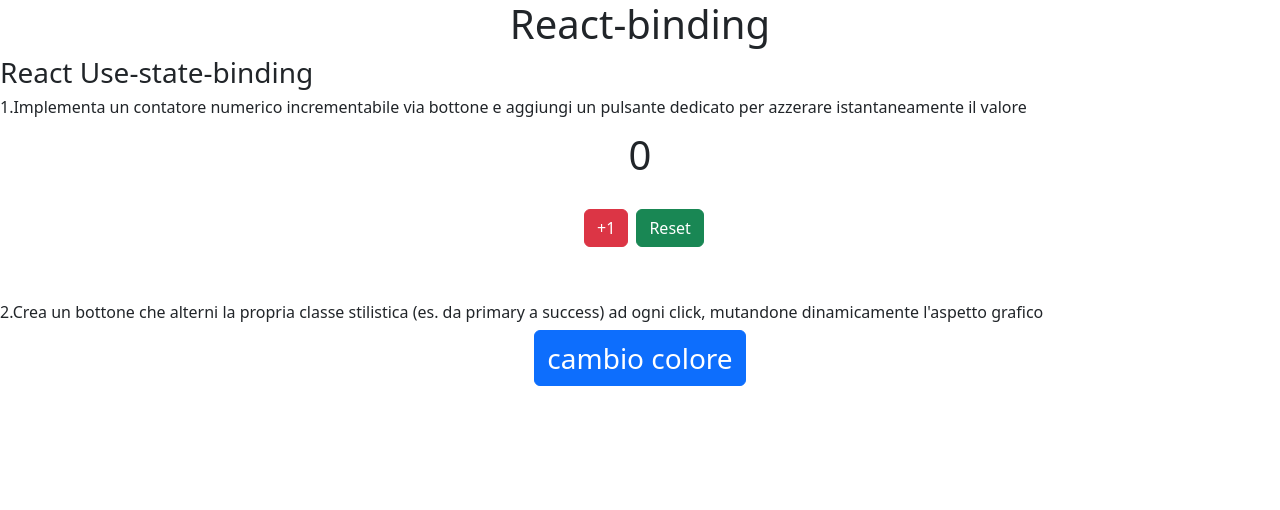
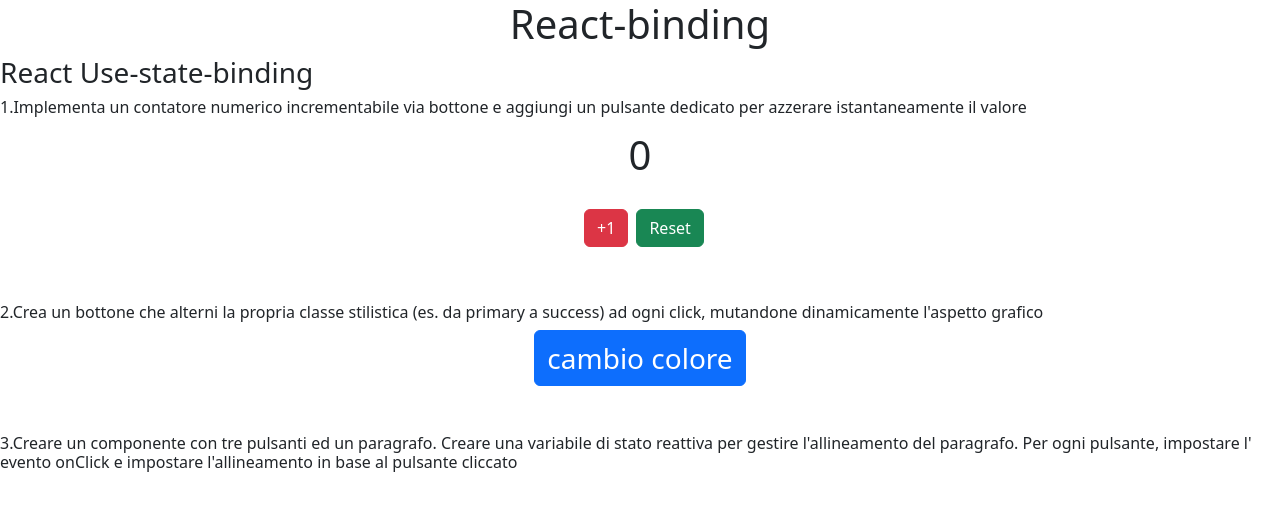
Before and after one commit to amanieltewolde/react-binding, a React (Vite) app: page / in a window 1280 px wide. Shown: the top 510 px of the page. Built offline with nearby package versions, Linux system fonts and the light colour scheme.

Commit message:
use Text.txt to create an export variable

```diff
--- a/src/App.jsx
+++ b/src/App.jsx
@@ -1,5 +1,6 @@
 import Ex1 from "./utilities/React-use-state-binding/Ex1";
 import Ex2 from "./utilities/React-use-state-binding/Ex2";
+import Ex3 from "./utilities/React-use-state-binding/Ex3";
 
 
 
@@ -11,6 +12,7 @@ export default function App() {
       <h3>React Use-state-binding</h3>
       <Ex1 />
       <Ex2 />
+      <Ex3 />
     </>
   )
 }
--- a/src/utilities/React-use-state-binding/Ex1.jsx
+++ b/src/utilities/React-use-state-binding/Ex1.jsx
@@ -1,4 +1,5 @@
 import { useState } from "react"
+import { exList } from "./List-Exercises";
 
 export default function Ex1() {
 
@@ -14,7 +15,7 @@ export default function Ex1() {
 
   return (
     <div>
-      <h6>1.Implementa un contatore numerico incrementabile via bottone e aggiungi un pulsante dedicato per azzerare istantaneamente il valore</h6>
+      <h6>{exList[0].text}</h6>
       <div className="container w-25 text-center">
         <p className="fs-1">{numb}</p>
         <button onClick={() => handleIncrement()} className="btn btn-danger m-2">+1</button>
--- a/src/utilities/React-use-state-binding/Ex2.jsx
+++ b/src/utilities/React-use-state-binding/Ex2.jsx
@@ -1,4 +1,5 @@
 import { useState } from "react"
+import { exList } from "./List-Exercises";
 
 export default function Ex2() {
 
@@ -12,7 +13,7 @@ export default function Ex2() {
 
     return (
         <div className="my-5">
-            <h6>2.Crea un bottone che alterni la propria classe stilistica (es. da primary a success) ad ogni click, mutandone dinamicamente l'aspetto grafico</h6>
+            <h6>{exList[1].text}</h6>
             <div className="container w-25 text-center">
                 <button onClick={handleBtnColor} className={`btn ${isPrimary ? 'btn-primary' : 'btn-success'} fs-3`}>cambio colore</button>
             </div>
--- /dev/null
+++ b/src/utilities/React-use-state-binding/Ex3.jsx
@@ -0,0 +1,9 @@
+import { exList } from "./List-Exercises";
+
+export default function Ex3() {
+    return (
+        <div>
+            <h6>{exList[2].text}</h6>
+        </div>
+    )
+}
--- /dev/null
+++ b/src/utilities/React-use-state-binding/List-Exercises.js
@@ -0,0 +1,27 @@
+export const exList = [
+    {
+        id: 1,
+        text: '1.Implementa un contatore numerico incrementabile via bottone e aggiungi un pulsante dedicato per azzerare istantaneamente il valore'
+    },
+
+    {
+        id: 2,
+        text: "2.Crea un bottone che alterni la propria classe stilistica (es. da primary a success) ad ogni click, mutandone dinamicamente l'aspetto grafico"
+    },
+
+    {
+        id: 3,
+        text: "3.Creare un componente con tre pulsanti ed un paragrafo. Creare una variabile di stato reattiva per gestire l'allineamento del paragrafo. Per ogni pulsante, impostare l' evento onClick e impostare l'allineamento in base al pulsante cliccato"
+    },
+
+    {
+        id: 4,
+        text: '4.Visualizza un messaggio di benvenuto che si aggiorni in tempo reale scegliendo tra diverse lingue tramite una serie di bottoni dedicati'
+
+    },
+
+    {
+        id: 5,
+        text: "5.Genera una lista di attività permettendo di segnare ogni elemento come completato applicando una classe con stile testuale barrato quando clicchiamo sull'elemento in questione."
+    },
+]
```
